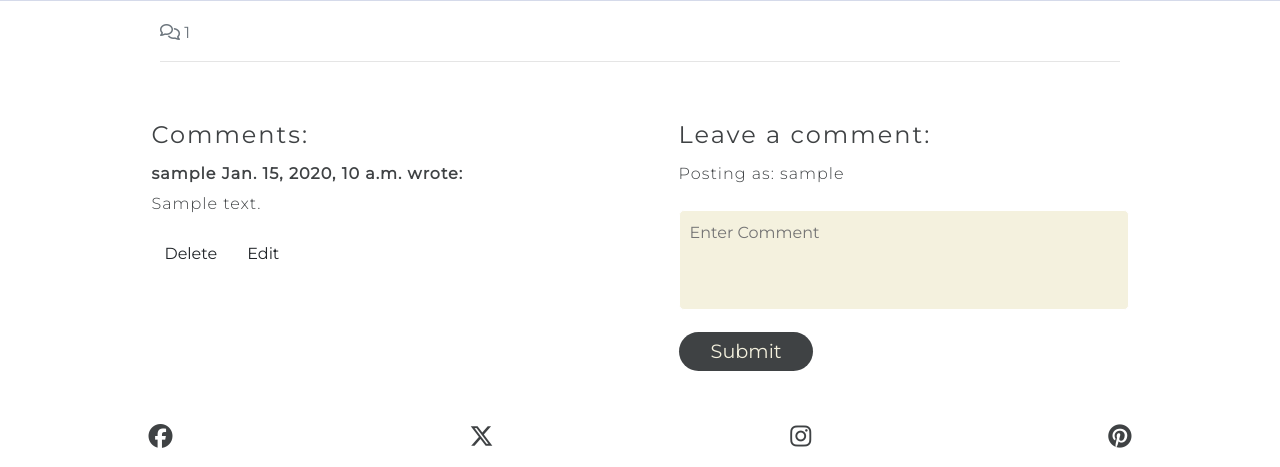
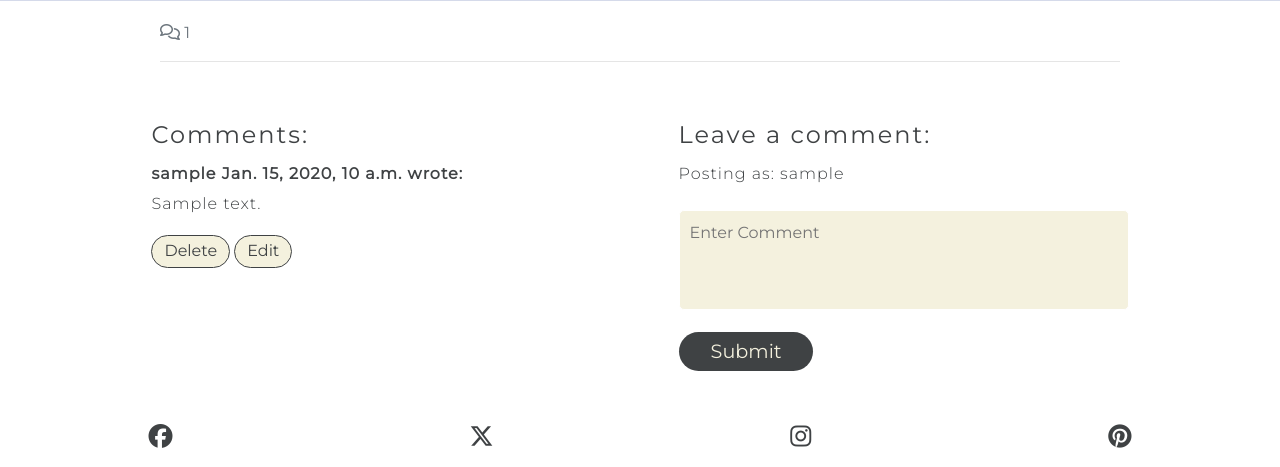
Before and after one commit to kun-shukla/ci-p3-mind-flora-django, a Django app: a page that uses templates/base.html in a window 1280 px wide. Shown: the part 446-913 px from the top of the page. Run offline with Django 4.2, Linux system fonts and the light colour scheme; a user stored in the database is signed in; tables that the repository leaves empty hold one stand-in row (values such as "Sample post"); some libraries are stand-ins or nearby versions.

Commit message:
Stylise 'edit' and 'delete' Comment buttons on the post details page

```diff
--- a/mind_flora/settings.py
+++ b/mind_flora/settings.py
@@ -30,8 +30,8 @@ TEMPLATES_DIR = os.path.join(BASE_DIR, 'templates')
 SECRET_KEY = os.environ.get("SECRET_KEY")
 
 # SECURITY WARNING: don't run with debug turned on in production!
-# DEBUG = True
-DEBUG = False
+DEBUG = True
+# DEBUG = False
 
 ALLOWED_HOSTS = ['localhost', '127.0.0.1','.herokuapp.com']
 
--- a/static/css/style.css
+++ b/static/css/style.css
@@ -469,6 +469,26 @@ label[for="id_body"] {
     color: rgb(172, 175, 175);
 }
 
+.btn-edit, .btn-delete {
+    margin-bottom: 1rem;
+    border: 1px solid #3f4244;
+    border-radius: 22px;
+    padding-top: 0.2rem;
+    padding-bottom: 0.2rem;
+    background-color: #f4f1de;
+    color: #3f4244;
+}
+
+.btn-edit:hover, .btn-delete:hover {
+    background-color: #3f4244;
+    color: #f4f1de;
+}
+
+
+
+
+
+
 /* End of Post detail comments section */
 
 .logged-in-msg {
@@ -627,7 +647,7 @@ label[for="id_body"] {
     }
 
     .cat-content-img-wrapper {
-        align-self: center;
+        align-self: start;
     }
 
     .cat-content-wrapper .col-12 {
```
